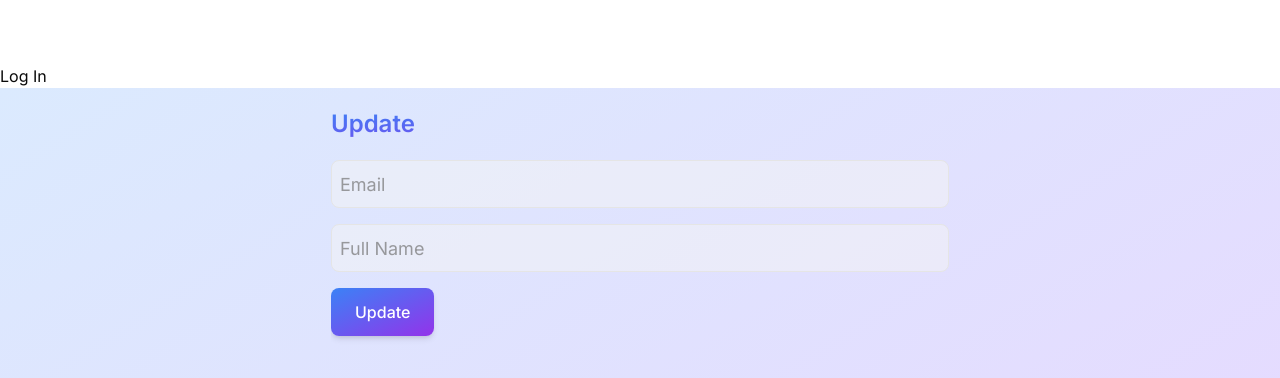
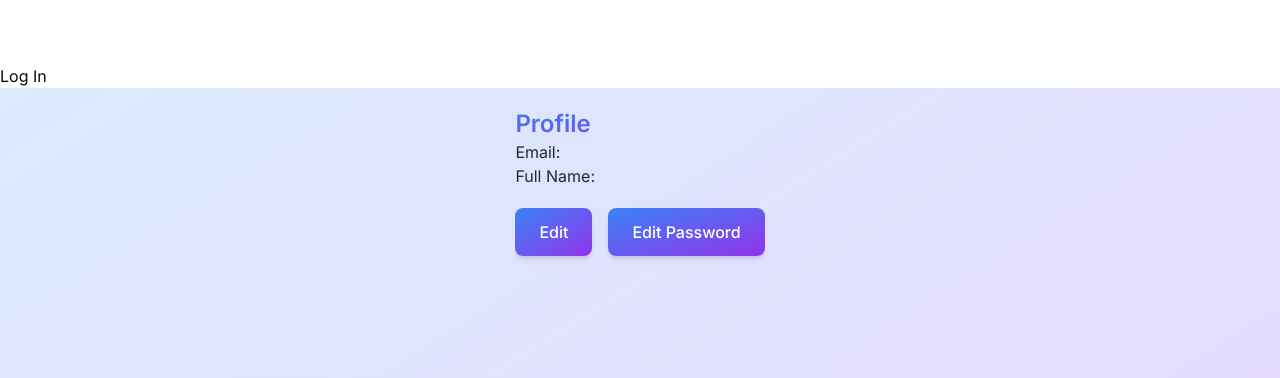
Before and after one commit to xyvora/SCANUE-V, a Next.js app in the folder frontend/: page /account in a window 1280 px wide. Shown: the top 378 px of the page. Built offline with nearby package versions, Linux system fonts and the light colour scheme; no server answers.

Commit message:
Add functionality to account page

```diff
--- a/frontend/src/app/account/page.tsx
+++ b/frontend/src/app/account/page.tsx
@@ -1,6 +1,7 @@
 "use client";
 
 import Form from "next/form";
+import { useRouter } from "next/navigation";
 import { FormEvent, useEffect, useState } from "react";
 
 import { GradientButton } from "@/components/ui/gradient-button";
@@ -8,8 +9,11 @@ import { cn } from "@/utils/ui";
 import { UserUpdateMe } from "@/app/interfaces/users";
 
 const UpdateMe = () => {
+  const router = useRouter();
   const [email, setEmail] = useState<string>("");
   const [fullName, setFullName] = useState<string>("");
+  const [originalData, setOriginalData] = useState<UserUpdateMe | null>(null);
+  const [editing, setEditing] = useState<boolean>(false);
   const [loading, setLoading] = useState<boolean>(true);
 
   useEffect(() => {
@@ -20,6 +24,7 @@ const UpdateMe = () => {
           const data: UserUpdateMe = await response.json();
           setEmail(data.email || "");
           setFullName(data.fullName || "");
+          setOriginalData(data);
         } else {
           console.error("Failed to fetch user data:", await response.text());
         }
@@ -50,7 +55,10 @@ const UpdateMe = () => {
         },
         body: JSON.stringify(user),
       });
-      if (!response.ok) {
+      if (response.ok) {
+        setOriginalData(user);
+        setEditing(false);
+      } else {
         const errorText = await response.text();
         console.error("Update failed:", errorText);
       }
@@ -59,10 +67,20 @@ const UpdateMe = () => {
     }
   };
 
+  function cancelEditing() {
+    if (originalData) {
+      setEmail(originalData.email || "");
+      setFullName(originalData.fullName || "");
+    }
+
+    setEditing(false);
+  }
+
   if (loading) {
     return <div className="text-center mt-5">Loading...</div>;
   }
 
+  if (editing) {
     return (
       <div
         className="flex flex-col h-screen overflow-hidden text-gray-800 transition-colors duration-300 bg-gradient-to-br from-blue-100 to-purple-200 dark:from-blue-900 dark:to-purple-900 dark:text-gray-100 items-center "
@@ -104,10 +122,45 @@ const UpdateMe = () => {
                 "mt-5",
               )}
             />
-          <GradientButton className="flex items-center justify-center mt-5">
+            <GradientButton className="items-center justify-center mt-5 mr-2">
               Update
             </GradientButton>
+            <GradientButton
+              className="items-center justify-center mt-5 ml-2"
+              onClick={cancelEditing}
+            >
+              Cancel
+            </GradientButton>
           </Form>
+        </main>
+      </div>
+    );
+  }
+
+  return (
+    <div
+      className="flex flex-col h-screen overflow-hidden text-gray-800 transition-colors duration-300 bg-gradient-to-br from-blue-100 to-purple-200 dark:from-blue-900 dark:to-purple-900 dark:text-gray-100 items-center "
+    >
+      <main className="flex-1 overflow-y-auto mt-5">
+        <h2 className="text-lg font-semibold xs:text-xl gradient-text sm:text-2xl">Profile</h2>
+        <p>
+          Email: { email }
+        </p>
+        <p>
+          Full Name: { fullName }
+        </p>
+        <GradientButton
+          className="items-center justify-center mt-5 mr-2"
+          onClick={() => setEditing(true)}
+        >
+          Edit
+        </GradientButton>
+        <GradientButton
+          className="items-center justify-center mt-5 ml-2"
+          onClick={() => router.push("/account/update-password")}
+        >
+          Edit Password
+        </GradientButton>
       </main>
     </div>
   );
```
Also changed, not shown: 1 other file (tests, documents, lock files or other folders). Lines whose indentation alone changed are shown as unchanged.
